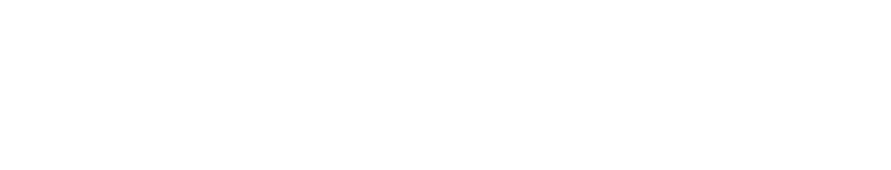
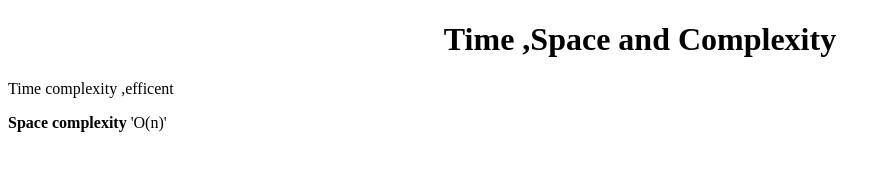
Before and after one commit to acciojob/time-and-space-complexity-Debasishkaity22, a website: page main.html in a window 1280 px wide. Shown: the whole page, without its empty margins (0-891 px from the left). Drawn offline with Linux system fonts and the light colour scheme.

Commit message:
created a submission

```diff
--- a/main.html
+++ b/main.html
@@ -7,6 +7,11 @@
 </head>
 
 <body>
+	<center><h1>Time ,Space and Complexity</h1></center>
+	<p>Time complexity ,efficent</p>
+	<p><b>Space complexity</b> 'O(n)'</p>
+
+
 	<!-- the entire body must be written by student -->
     <script type="text/javascript" src="./script.js">
 </script>
```
